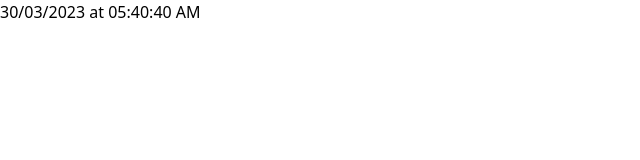
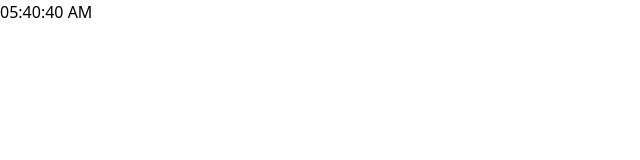
Before and after one commit to xAGH/xagh.github.io, an Angular app: page / in a window 1280 px wide. Shown: the top 160 px of the page, without its empty margins (0-640 px from the left). Built offline with nearby package versions, Linux system fonts and the light colour scheme.

Commit message:
feat(component): Timer component improved.
The timer component wasn't stoped when the component has been destroyed,
now it uses the timer utility from rjsx that allows manage the timer as
an observable.

```diff
--- a/src/app/components/timer/timer.component.ts
+++ b/src/app/components/timer/timer.component.ts
@@ -1,22 +1,29 @@
-import { Component, Input } from '@angular/core';
+import { Component, Input, OnDestroy } from '@angular/core';
+import { Observable, map, timer } from 'rxjs';
 import { DatetimeFormats } from 'src/app/core/constants/datetime-formats.const';
 
 @Component({
   selector: 'app-timer',
-  template: '<span class="select-none">{{ now | date:format }}</span>',
+  template: '<span class="select-none">{{ timer | async | date:format}}</span>',
 })
 export class TimerComponent {
 
   @Input() format: DatetimeFormats;
-  now: number;
+  timer: Observable<number>;
 
   constructor() {
     // Default values
-    this.now = 0;
-    this.format = DatetimeFormats.FULL;
+    this.format = DatetimeFormats.MEDIUM_TIME;
 
-    setInterval(() => {
-      this.now = new Date().getTime();
-    }, 1)
+    // Setting timer
+    const NOW = Date.now();
+    this.timer = timer(0, 1000).pipe(
+      map((time: number) => this.calcNewTimestamp(NOW, time))
+    );
+  }
+
+  // Gte the new timestamp from the current timestamp and the elapsed secods.
+  calcNewTimestamp(initialTime: number, elapsedSeconds: number): number {
+    return initialTime + elapsedSeconds * 1000;
   }
 }
```
